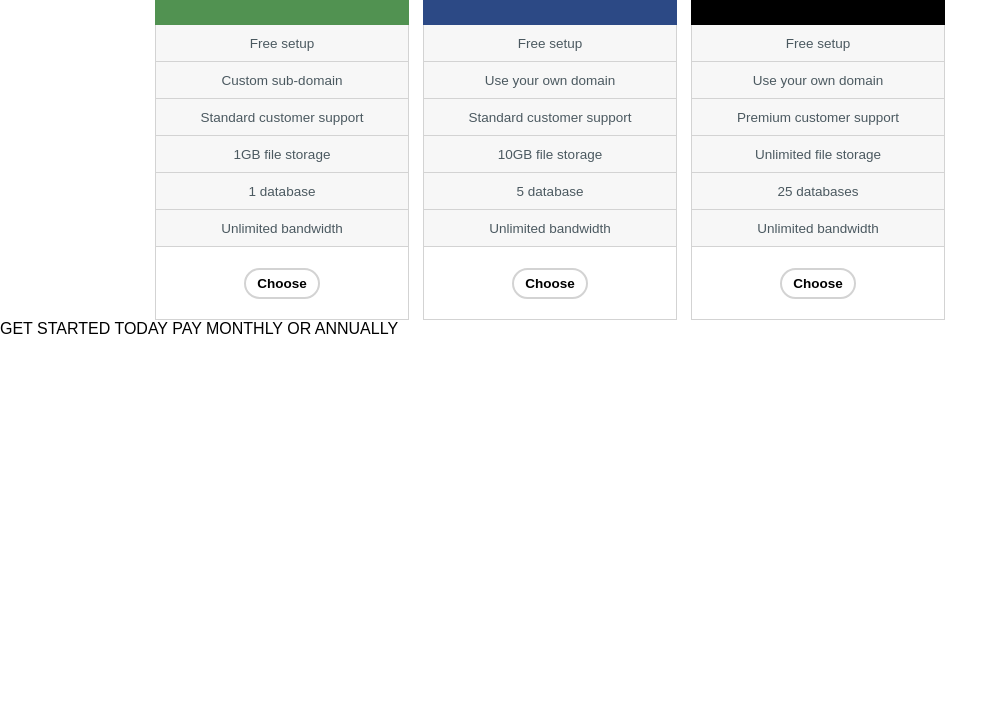
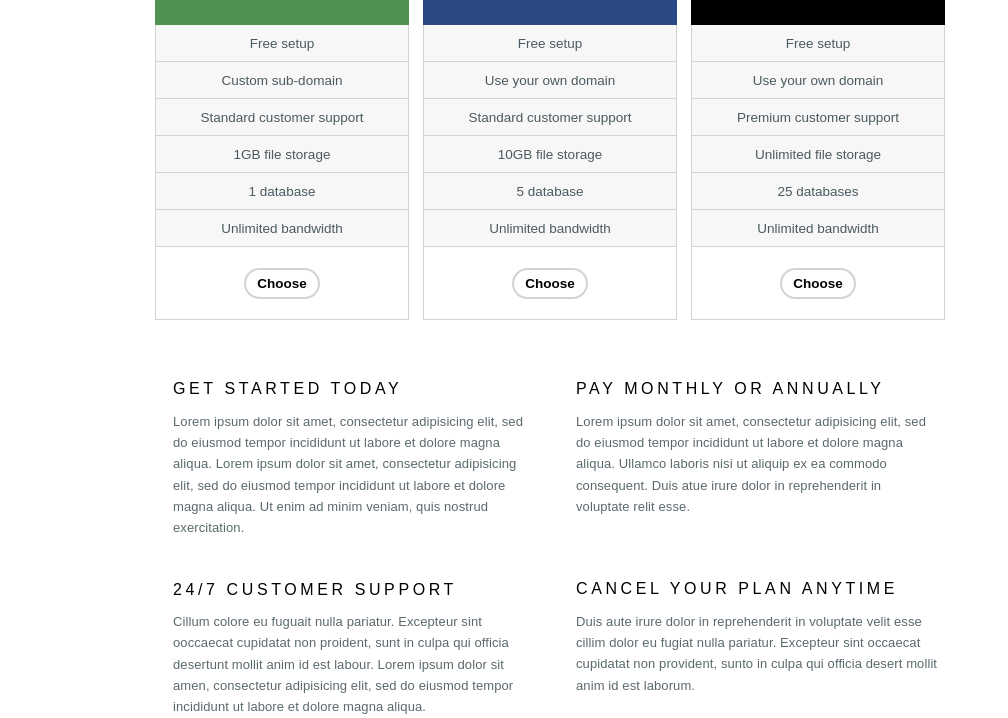
Before and after one commit to farstrider777/simple_pricing, a plain HTML site: page index.html in a window 1280 px wide. Shown: the part 552-1270 px from the top of the page, without its empty margins (0-1008 px from the left). Before the commit the page ends 891 px from the top, so only its background shows below. Drawn offline with Linux system fonts and the light colour scheme.

Commit message:
finished text under pricing section

```diff
--- a/index.html
+++ b/index.html
@@ -78,10 +78,76 @@
     </article>
   </section>
 
-  <div class="clear-left">
-    <span>GET STARTED TODAY</span>
-    <span>PAY MONTHLY OR ANNUALLY</span>
+
+
+  <div class="s-margin">
+      <div class="m-font">
+        GET STARTED TODAY
+      </div>
+
+      <div id="s-font">Lorem ipsum dolor sit amet, consectetur adipisicing elit, sed
+do eiusmod tempor incididunt ut labore et dolore magna
+aliqua. Lorem ipsum dolor sit amet, consectetur adipisicing
+elit, sed do eiusmod tempor incididunt ut labore et dolore magna
+aliqua. Ut enim ad minim veniam, quis nostrud
+exercitation.
+      </div>
+
+      <div class="m-font m-top">
+        24/7 CUSTOMER SUPPORT
+      </div>
+
+      <div id="s-font">
+        Cillum colore eu fuguait nulla pariatur. Excepteur sint
+ooccaecat cupidatat non proident, sunt in culpa qui officia
+desertunt mollit anim id est labour. Lorem ipsum dolor sit
+amen, consectetur adipisicing elit, sed do eiusmod tempor
+incididunt ut labore et dolore magna aliqua.
+      </div>
   </div>
+
+  <div class="r-margin">
+      <div class="m-font">
+        PAY MONTHLY OR ANNUALLY
+      </div>
+
+      <div id="s-font">Lorem ipsum dolor sit amet, consectetur adipisicing elit, sed
+do eiusmod tempor incididunt ut labore et dolore magna
+aliqua. Ullamco laboris nisi ut aliquip ex ea commodo
+consequent. Duis atue irure dolor in reprehenderit in
+voluptate relit esse.
+      </div>
+
+      <div class="m-font m-top">
+        CANCEL YOUR PLAN ANYTIME
+      </div>
+
+      <div id="s-font">
+        Duis aute irure dolor in reprehenderit in voluptate velit esse
+cillim dolor eu fugiat nulla pariatur. Excepteur sint
+occaecat cupidatat non provident, sunto in culpa qui officia
+desert mollit anim id est laborum.
+      </div>
+  </div>
+
+
+    <!--
+    <div class="inline r-margin">
+      <div class="s-width">PAY MONTHLY OR ANNUALLY
+      </div>
+
+      <div class="s-width">Lorem ipsum dolor sit amet, consectetur adipisicing elit, sed
+do eiusmod tempor incididunt ut labore et dolore magna
+aliqua. Lorem ipsum dolor sit amet, consectetur adipisicing
+elit, sed do eiusmod tempor incididunt ut labore et dolore magna
+aliqua. Ut enim ad minim veniam, quis nostrud
+exercitation.
+      </div>
+
+    </div>
+  </div>
+-->
+
 <!--
   <div class="float-left">
 
--- a/main.css
+++ b/main.css
@@ -136,12 +136,52 @@ section article{
   border: 2px solid lightgray;
 }
 
+/*
 .clear-left{
   clear: left;
 }
+*/
 
-/*
-.float-left{
+.s-margin{
+  margin-left: 173px;
+  padding-top: 60px;
+  clear: left;
+  width: 362px;
   float: left;
 }
-*/
+
+.btest{
+  border: 1px solid #519251;
+}
+
+.inline{
+  display: inline-block;
+}
+
+#s-font{
+  color: #5B696E;
+  font-size: 13px;
+  padding-top: 12px;
+  font-weight: 500;
+  letter-spacing: .1px;
+  line-height: 164%;
+}
+
+.m-font{
+  letter-spacing: 3.6px;
+}
+
+.m-top{
+  padding-top: 42px;
+}
+
+.r-margin .m-top{
+  padding-top: 63px;
+}
+
+.r-margin{
+  float: left;
+  width: 362px;
+  padding-top: 60px;
+  margin-left: 41px;
+}
```
